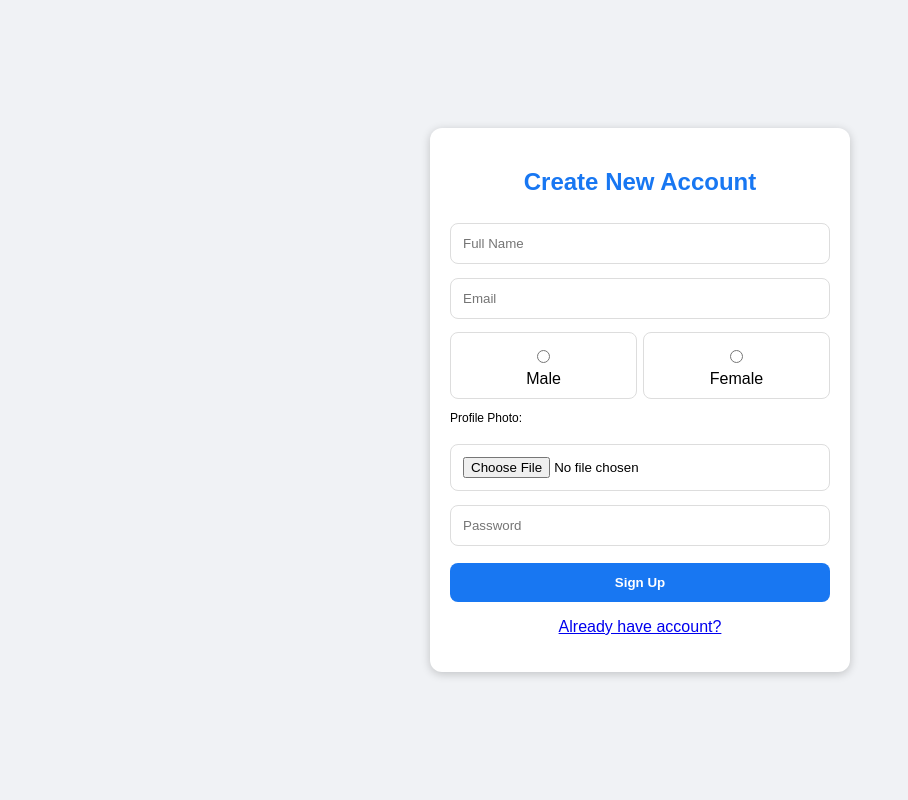
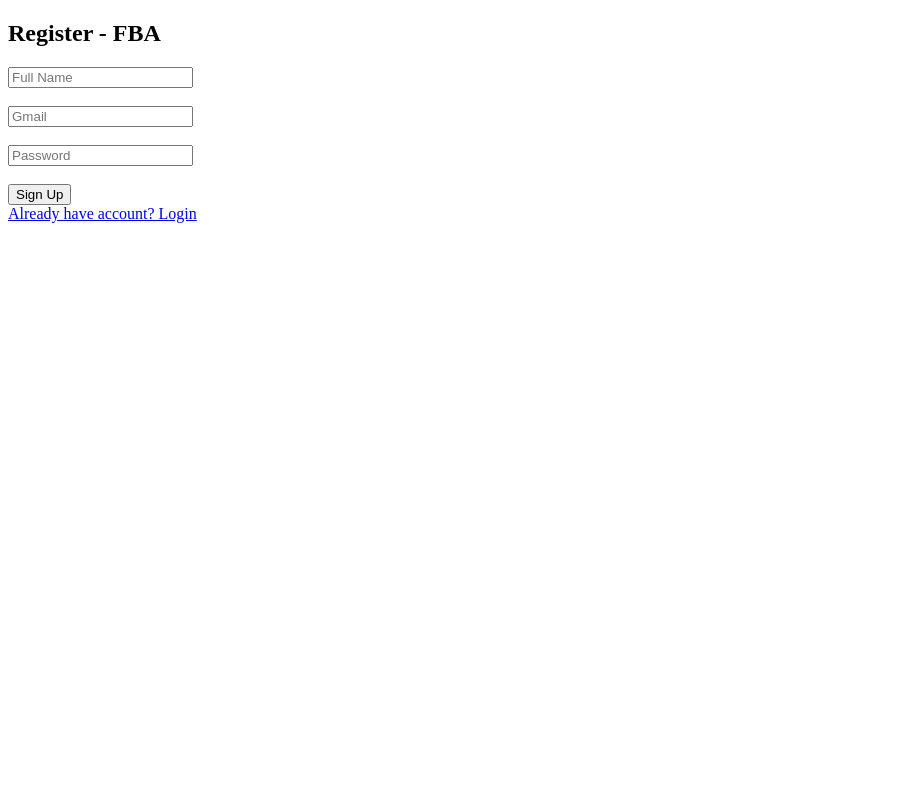
Before and after one commit to rabbytasin683-debug/F-B-A, a Flask app: page /register in a window 1280 px wide. Shown: the whole page, without its empty margins (0-908 px from the left). Run offline with Flask 3, Linux system fonts and the light colour scheme.

Commit message:
Update register.html

```diff
--- a/templates/register.html
+++ b/templates/register.html
@@ -1,36 +1,14 @@
 <!DOCTYPE html>
 <html>
-<head>
-<meta name="viewport" content="width=device-width, initial-scale=1">
-<title>Register - F-B-A</title>
-<style>
-body{margin:0;font-family:Arial;background:#f0f2f5;display:flex;justify-content:center;align-items:center;min-height:100vh}
-.box{background:#fff;padding:20px;border-radius:12px;width:92%;max-width:380px;box-shadow:0 2px 10px rgba(0,0,0,.2)}
-input{width:100%;padding:12px;margin:7px 0;border:1px solid #ddd;border-radius:8px;box-sizing:border-box}
-.btn{width:100%;background:#1877f2;color:#fff;border:none;padding:12px;border-radius:8px;font-weight:bold;margin-top:10px}
-.g{display:flex;gap:6px;margin:6px 0}
-.g label{flex:1;border:1px solid #ddd;padding:10px;border-radius:8px;text-align:center}
-#pre{width:80px;height:80px;border-radius:50%;object-fit:cover;margin:10px auto;display:none;border:3px solid #1877f2}
-</style>
-</head>
+<head><title>FBA - Register</title></head>
 <body>
-<div class="box">
-<h2 style="text-align:center;color:#1877f2">Create New Account</h2>
-<img id="pre">
-<form method="POST" action="/register">
-<input name="name" placeholder="Full Name" required>
-<input name="email" type="email" placeholder="Email" required>
-<div class="g">
-<label><input type="radio" name="gender" value="Male" required> Male</label>
-<label><input type="radio" name="gender" value="Female"> Female</label>
-</div>
-<p style="font-size:12px">Profile Photo:</p>
-<input type="file" accept="image/*" onchange="const r=new FileReader();r.onload=e=>{document.getElementById('pre').style.display='block';document.getElementById('pre').src=e.target.result;document.getElementById('d').value=e.target.result};r.readAsDataURL(this.files[0])">
-<input type="hidden" name="pic" id="d">
-<input name="password" type="password" placeholder="Password" required>
-<button class="btn">Sign Up</button>
+<h2>Register - FBA</h2>
+<form method="POST">
+<input type="text" name="name" placeholder="Full Name" required><br><br>
+<input type="email" name="email" placeholder="Gmail" required><br><br>
+<input type="password" name="pass" placeholder="Password" required><br><br>
+<button type="submit">Sign Up</button>
 </form>
-<p style="text-align:center"><a href="/login">Already have account?</a></p>
-</div>
+<a href="/login">Already have account? Login</a>
 </body>
 </html>
```
